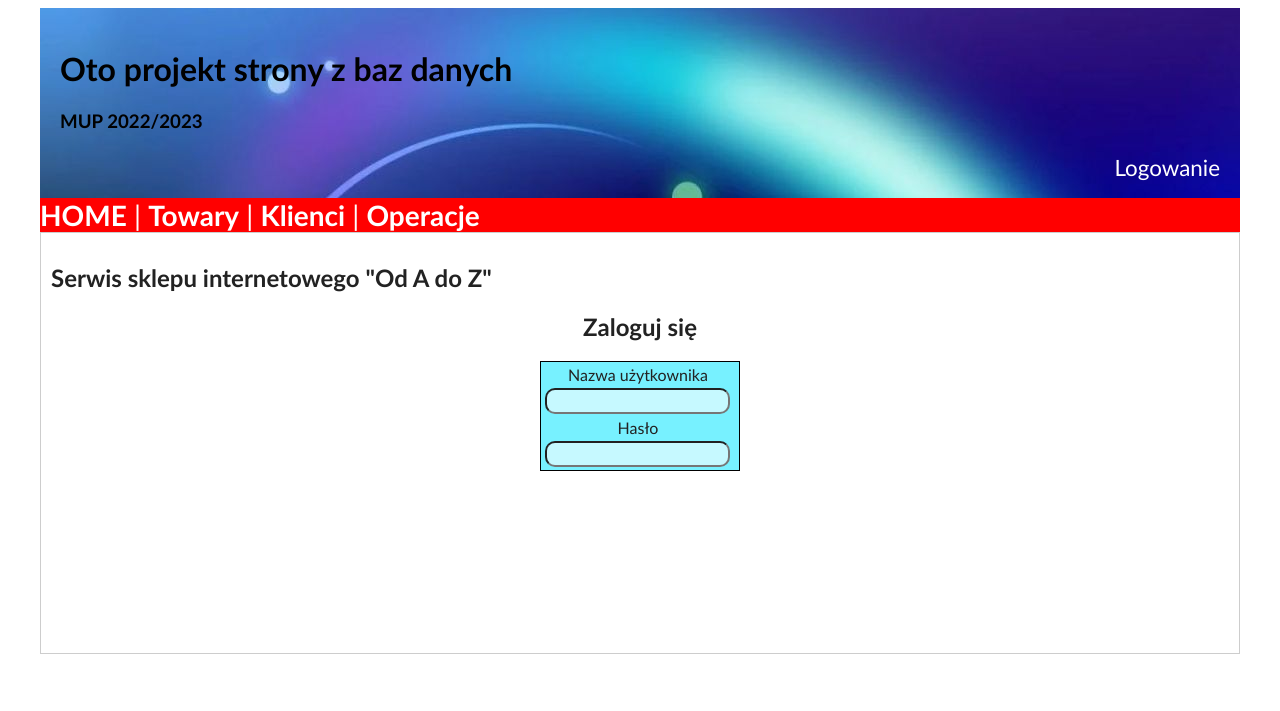
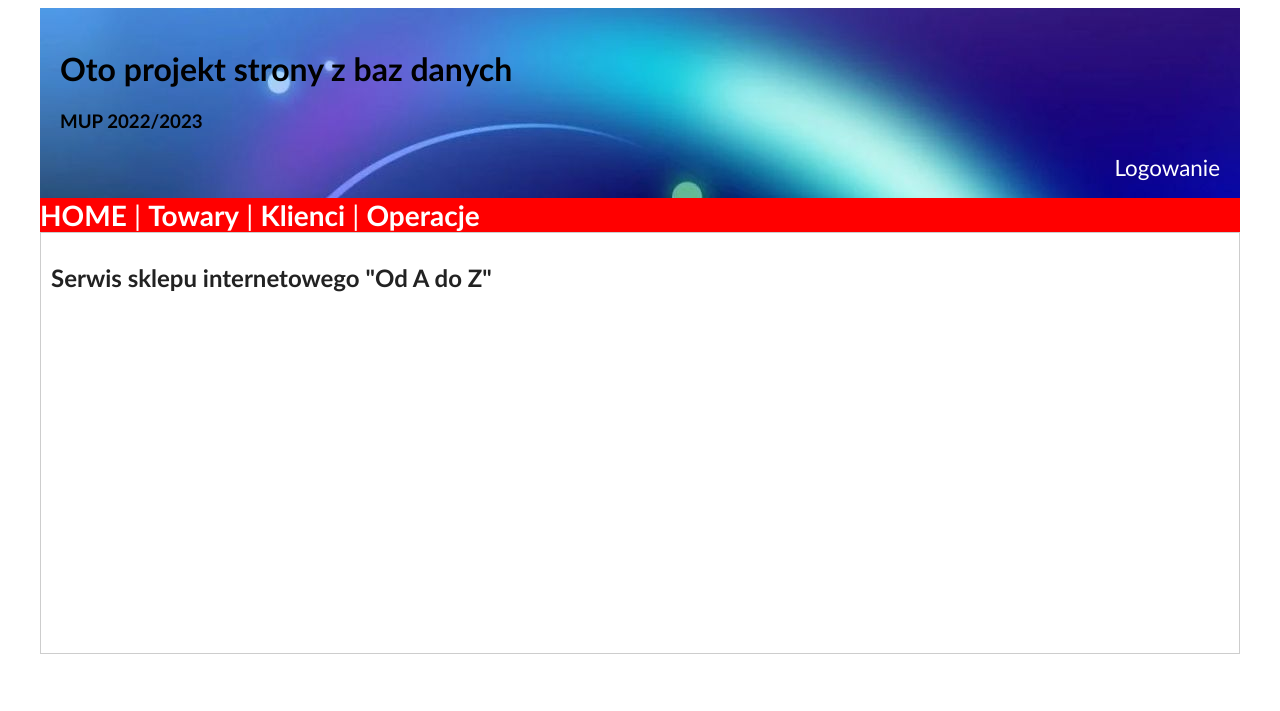
Before and after one commit to Matecek/Bazy-Danych-Projekt-Zajecia, a PHP site: page / in a window 1280 px wide. Shown: the top 711 px of the page. Run offline with PHP 8.4, Linux system fonts and the light colour scheme.

```diff
--- a/index.php
+++ b/index.php
@@ -20,15 +20,6 @@
         <div id="menu"><b id="home">HOME</b> | <b id="towary">Towary</b> | <b id="klienci">Klienci</b> | <b id="operacje">Operacje</b></div>
         <div id="strona">
             <h2>Serwis sklepu internetowego "Od A do Z"</h2>
-            <h2 class="center">Zaloguj się</h2>
-            <form method="POST" action="zaloguj.php" id="zaloguj">
-                <table border="1" class="loguj">
-                    <tr><td>Nazwa użytkownika<td></tr>
-                    <tr><td><input type="text" name="f_nazwa"></td></tr>
-                    <tr><td>Hasło</td></tr>
-                    <tr><td><input type="password" name="f_pass"></td></tr>
-                </table>
-            </form>
         </div>
     </div>
 
```
